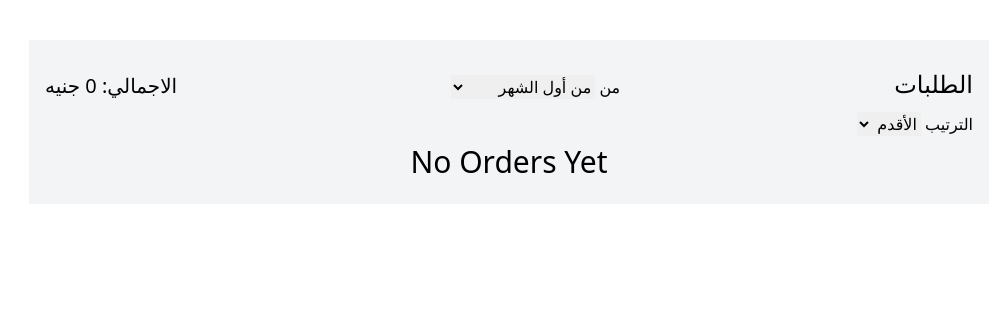
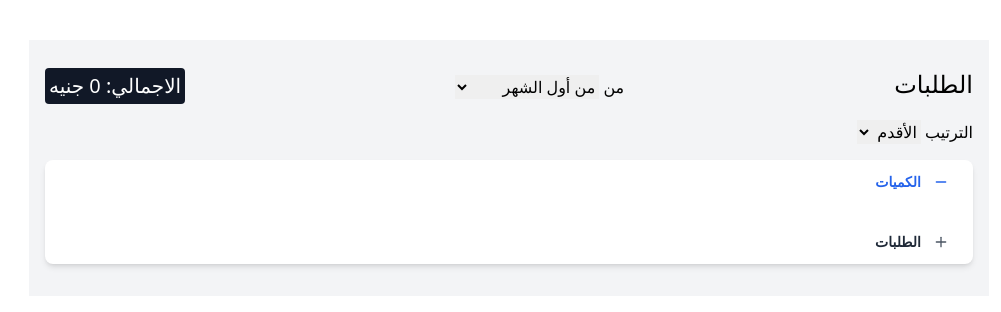
Before and after one commit to Abdelmomen-Nasreldin/Mood-Cafe-Management-System, an Angular app: page /tracking in a window 1280 px wide. Shown: the top 312 px of the page, without its empty margins (279-1280 px from the left). Built offline with nearby package versions, Linux system fonts and the light colour scheme.

Commit message:
accordion added for quantities and orders

```diff
--- a/package.json
+++ b/package.json
@@ -18,6 +18,7 @@
     "@angular/platform-browser": "^18.2.0",
     "@angular/platform-browser-dynamic": "^18.2.0",
     "@angular/router": "^18.2.0",
+    "@preline/accordion": "^2.5.0",
     "date-fns": "^4.1.0",
     "preline": "^2.5.1",
     "rxjs": "~7.8.0",
--- a/src/app/pages/tracking-page/tracking-page.component.html
+++ b/src/app/pages/tracking-page/tracking-page.component.html
@@ -16,15 +16,54 @@
       <p>يوم : {{ selectedDate }}</p>  </div>
     }
   </div>
-  <h3 class="text-xl"> الاجمالي: {{total}} جنيه</h3>
+  <h3 class="text-xl bg-gray-900 text-white p-1 rounded"> الاجمالي: {{total}} جنيه</h3>
 </div>
-<div>
+<div class="my-2">
   <span>الترتيب </span>
   <select class="w-16" name="time" id="time" [(ngModel)]="selectedOrder" (change)="onOrderChange()">
     <option value="new" >الأحدث</option>
       <option value="old">الأقدم</option>
   </select>
 </div>
+
+<div class="w-full my-4 bg-white rounded-lg shadow-md dark:bg-neutral-800">
+  <div class="hs-accordion-group">
+    <div class="hs-accordion active" id="hs-basic-heading-one">
+      <button class="hs-accordion-toggle hs-accordion-active:text-blue-600 px-6 py-3 inline-flex items-center gap-x-3 text-sm w-full font-semibold text-start text-gray-800 hover:text-gray-500 focus:outline-none focus:text-gray-500 rounded-lg disabled:opacity-50 disabled:pointer-events-none dark:hs-accordion-active:text-blue-500 dark:text-neutral-200 dark:hover:text-neutral-400 dark:focus:text-neutral-400" aria-expanded="true" aria-controls="hs-basic-collapse-one">
+        <svg class="hs-accordion-active:hidden hs-accordion-active:text-blue-600 hs-accordion-active:group-hover:text-blue-600 block size-4 text-gray-600 group-hover:text-gray-500 dark:text-neutral-400" xmlns="http://www.w3.org/2000/svg" width="24" height="24" viewBox="0 0 24 24" fill="none" stroke="currentColor" stroke-width="2" stroke-linecap="round" stroke-linejoin="round">
+          <path d="M5 12h14"></path>
+          <path d="M12 5v14"></path>
+        </svg>
+        <svg class="hs-accordion-active:block hs-accordion-active:text-blue-600 hs-accordion-active:group-hover:text-blue-600 hidden size-4 text-gray-600 group-hover:text-gray-500 dark:text-neutral-400" xmlns="http://www.w3.org/2000/svg" width="24" height="24" viewBox="0 0 24 24" fill="none" stroke="currentColor" stroke-width="2" stroke-linecap="round" stroke-linejoin="round">
+          <path d="M5 12h14"></path>
+        </svg>
+        الكميات
+      </button>
+      <div id="hs-basic-collapse-one" class="hs-accordion-content w-full overflow-hidden transition-[height] duration-300" role="region" aria-labelledby="hs-basic-heading-one">
+        <div class="pb-4 px-6">
+          @for (item of allQuantities | keyvalue; track $index) {
+            <div class="bg-gray-100 p-1 my-2 flex items-center">
+              <span class="mx-2 me-8 w-36 inline-block">{{item.key}}</span>
+              <span>{{item.value}}</span>
+            </div>
+          }
+        </div>
+      </div>
+    </div>
+
+    <div class="hs-accordion" id="hs-basic-heading-two">
+      <button class="hs-accordion-toggle hs-accordion-active:text-blue-600 px-6 py-3 inline-flex items-center gap-x-3 text-sm w-full font-semibold text-start text-gray-800 hover:text-gray-500 focus:outline-none focus:text-gray-500 rounded-lg disabled:opacity-50 disabled:pointer-events-none dark:hs-accordion-active:text-blue-500 dark:text-neutral-200 dark:hover:text-neutral-400 dark:focus:text-neutral-400" aria-expanded="false" aria-controls="hs-basic-collapse-two">
+        <svg class="hs-accordion-active:hidden hs-accordion-active:text-blue-600 hs-accordion-active:group-hover:text-blue-600 block size-4 text-gray-600 group-hover:text-gray-500 dark:text-neutral-400" xmlns="http://www.w3.org/2000/svg" width="24" height="24" viewBox="0 0 24 24" fill="none" stroke="currentColor" stroke-width="2" stroke-linecap="round" stroke-linejoin="round">
+          <path d="M5 12h14"></path>
+          <path d="M12 5v14"></path>
+        </svg>
+        <svg class="hs-accordion-active:block hs-accordion-active:text-blue-600 hs-accordion-active:group-hover:text-blue-600 hidden size-4 text-gray-600 group-hover:text-gray-500 dark:text-neutral-400" xmlns="http://www.w3.org/2000/svg" width="24" height="24" viewBox="0 0 24 24" fill="none" stroke="currentColor" stroke-width="2" stroke-linecap="round" stroke-linejoin="round">
+          <path d="M5 12h14"></path>
+        </svg>
+        الطلبات
+      </button>
+      <div id="hs-basic-collapse-two" class="hs-accordion-content hidden w-full overflow-hidden transition-[height] duration-300" role="region" aria-labelledby="hs-basic-heading-two">
+        <div class="pb-4 bg-gray-200">
           <div class="flex flex-wrap">
             @for (order of allOrders; track order.orderId) {
             <div class="m-3 bg-white rounded-lg basis-80 flex flex-col">
@@ -79,7 +118,13 @@
 
             }
           </div>
-
           @if (!allOrders.length) {
             <h3 class="text-center text-3xl p-2">No Orders Yet</h3>
             }
+
+        </div>
+      </div>
+    </div>
+
+  </div>
+</div>
```
Also changed, not shown: 1 other file (tests, documents, lock files or other folders). Lines whose indentation alone changed are shown as unchanged.
